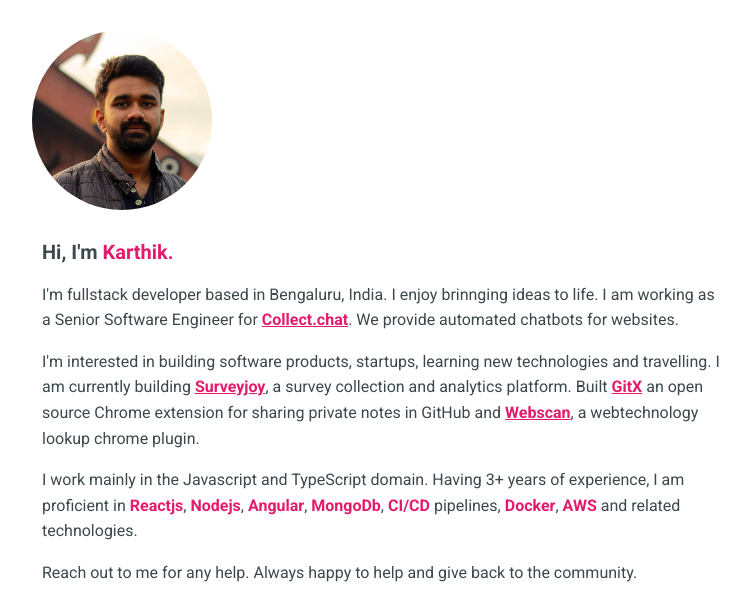
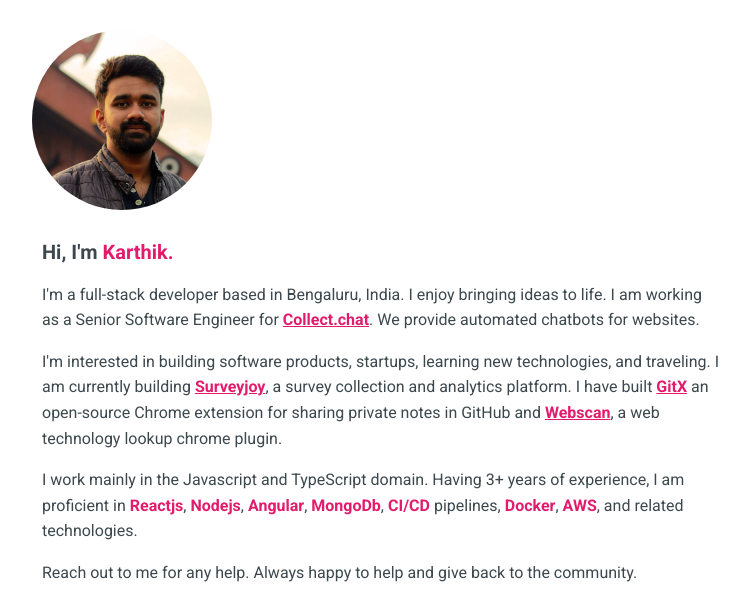
Before and after one commit to 00karthik/00karthik.github.io, a plain HTML site: page index.html in a window 1280 px wide. Shown: the top 601 px of the page, without its empty margins (258-1010 px from the left). Drawn offline with Linux system fonts and the light colour scheme.

Commit message:
spelling correction

```diff
--- a/index.html
+++ b/index.html
@@ -70,12 +70,12 @@
                <div>
                   <h2>Hi, I'm <span class="highlight">Karthik.</span></h2>
                   <p>
-                     I'm fullstack developer based in Bengaluru, India. I enjoy brinnging ideas to life. I am working as a Senior Software Engineer for <b><a href="https://collect.chat">Collect.chat</a></b>. We provide automated chatbots for websites.
+                     I'm a full-stack developer based in Bengaluru, India. I enjoy bringing ideas to life. I am working as a Senior Software Engineer for <b><a href="https://collect.chat">Collect.chat</a></b>. We provide automated chatbots for websites.
                   </p>
-                  <p>I'm interested in  building software products, startups, learning new technologies and travelling. I am currently building <b><a href="https://surveyjoy.co">Surveyjoy</a></b>, a survey collection and analytics platform.
-                     Built <b><a href="https://gitxapp.com">GitX</a></b> an open source Chrome extension for sharing private notes in GitHub and <b><a href="https://chrome.google.com/webstore/detail/web-scan-web-technology-l/hfcopfpmehaahmglocoolmgidihnjdgn">Webscan</a></b>, a webtechnology lookup chrome plugin.
+                  <p>I'm interested in  building software products, startups, learning new technologies, and traveling. I am currently building <b><a href="https://surveyjoy.co">Surveyjoy</a></b>, a survey collection and analytics platform.
+                     I have built <b><a href="https://gitxapp.com">GitX</a></b> an open-source Chrome extension for sharing private notes in GitHub and <b><a href="https://chrome.google.com/webstore/detail/web-scan-web-technology-l/hfcopfpmehaahmglocoolmgidihnjdgn">Webscan</a></b>, a web technology lookup chrome plugin.
                   </p>
-                  <p>I work mainly in the Javascript and TypeScript domain. Having 3+ years of experience, I am proficient in <b>Reactjs</b>, <b>Nodejs</b>,  <b>Angular</b>, <b>MongoDb</b>, <b>CI/CD</b> pipelines, <b>Docker</b>, <b>AWS</b> and related technologies.</p>
+                  <p>I work mainly in the Javascript and TypeScript domain. Having 3+ years of experience, I am proficient in <b>Reactjs</b>, <b>Nodejs</b>,  <b>Angular</b>, <b>MongoDb</b>, <b>CI/CD</b> pipelines, <b>Docker</b>, <b>AWS</b>, and related technologies.</p>
                   <p>Reach out to me for any help. Always happy to help and give back to the community.</p>
                </div>
                <h3><span class="highlight">Connect</span> with me</h3>
```
